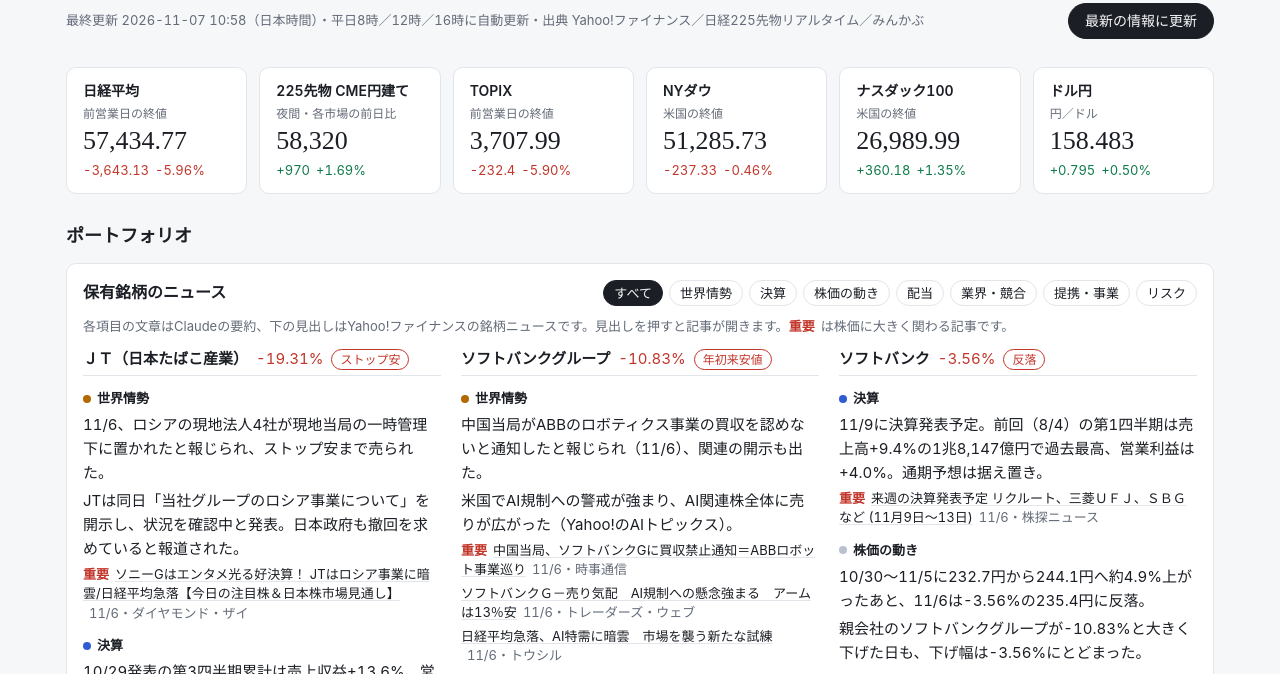
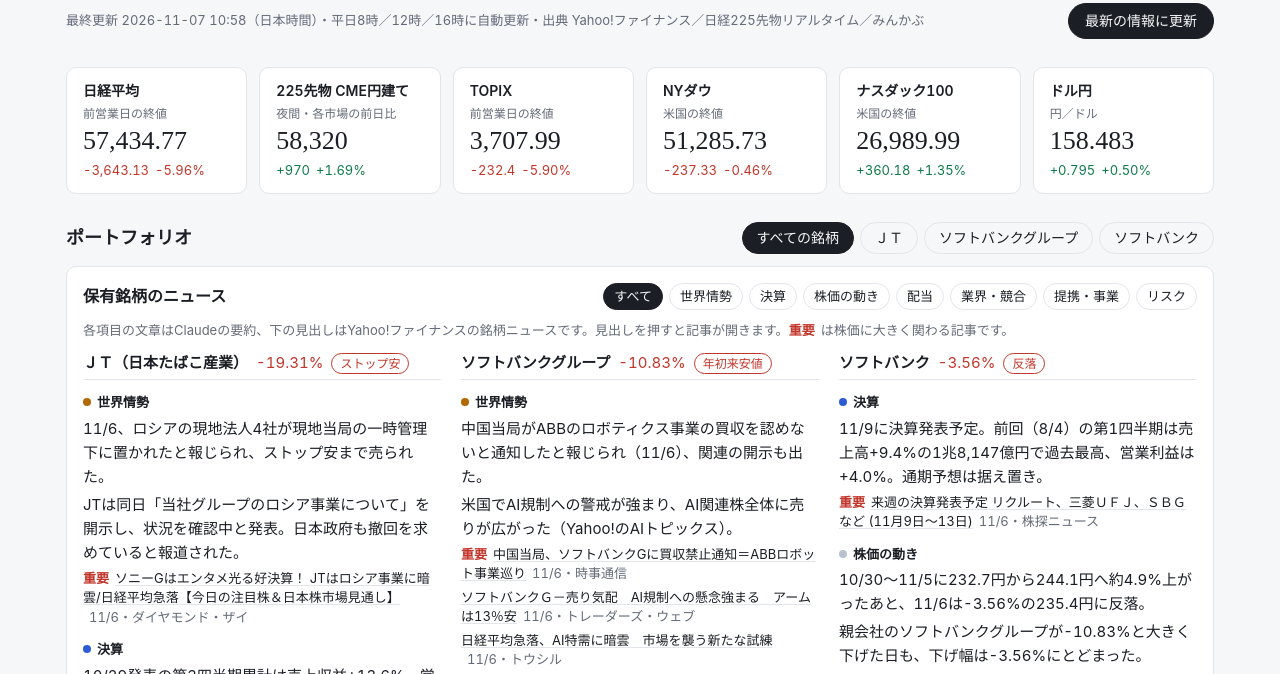
Before and after one commit to fellowskumazaki-bot/market, a plain HTML site: page index.html in a window 1280 px wide. Shown: the part 115-789 px from the top of the page. Drawn offline with Linux system fonts and the light colour scheme.

Commit message:
銘柄ごとの切り替えを追加

```diff
--- a/index.html
+++ b/index.html
@@ -76,6 +76,7 @@
   .chips .n { color: var(--muted); margin-right: 4px; }
   .nd-top { display: flex; flex-wrap: wrap; gap: 8px; align-items: center; justify-content: space-between; }
   .filters { display: flex; flex-wrap: wrap; gap: 6px; }
+  .switch .pill { font-size: 14px; padding: 4px 14px; }
   .nd-grid { display: grid; grid-template-columns: repeat(auto-fit, minmax(min(100%, 20rem), 1fr)); gap: 20px; }
   .nd-col { display: grid; gap: 12px; align-content: start; min-width: 0; }
   .nd-head { display: flex; flex-wrap: wrap; gap: 4px 8px; align-items: baseline; padding-bottom: 4px; border-bottom: 1px solid var(--line); }
@@ -125,7 +126,10 @@
   <section class="tiles" id="tiles" aria-label="主な指標"></section>
 
   <section class="section" id="portfolio">
-    <h2>ポートフォリオ</h2>
+    <div class="nd-top">
+      <h2>ポートフォリオ</h2>
+      <div class="filters switch" role="group" aria-label="表示する銘柄" id="stock-switch"></div>
+    </div>
     <div class="card" id="portfolio-news">
       <div class="nd-top">
         <h3>保有銘柄のニュース</h3>
@@ -216,7 +220,28 @@
 
   var CATS = [['世界情勢', 'var(--warn)'], ['決算', 'var(--accent)'], ['株価の動き', 'var(--bar-muted)'], ['配当', 'var(--up)'],
     ['業界・競合', 'var(--accent2)'], ['提携・事業', 'var(--accent3)'], ['リスク', 'var(--down)']];
-  var state = { cat: '', market: null, watch: null };
+  var state = { cat: '', code: '', market: null, watch: null };
+  function codeFromHash() { var m = String(location.hash).match(/^#c(\w+)$/); return m ? m[1] : ''; }
+  state.code = codeFromHash();
+  function picked(rows) { return state.code ? rows.filter(function (r) { return r.code === state.code; }) : rows; }
+  function shortName(n) { return String(n).replace(/（.*?）/g, ''); }
+  function renderSwitch(w) {
+    var box = clear(document.getElementById('stock-switch'));
+    if (!w) return;
+    var list = w.watch || [];
+    if (state.code && !list.some(function (r) { return r.code === state.code; })) state.code = '';
+    [{ code: '', name: 'すべての銘柄' }].concat(list).forEach(function (r) {
+      var b = el('button', 'pill', shortName(r.name)); b.type = 'button';
+      b.setAttribute('aria-pressed', String(state.code === r.code));
+      b.addEventListener('click', function () {
+        state.code = r.code;
+        if (history.replaceState) history.replaceState(null, '', r.code ? '#c' + r.code : location.pathname + location.search);
+        renderSwitch(state.watch); renderNewsdesk(state.watch); renderStocks(state.watch);
+      });
+      box.appendChild(b);
+    });
+  }
+  window.addEventListener('hashchange', function () { state.code = codeFromHash(); renderSwitch(state.watch); renderNewsdesk(state.watch); renderStocks(state.watch); });
   try { state.cat = localStorage.getItem('mk-cat') || ''; } catch (e) {}
 
   function table(target, cols, rows) {
@@ -293,7 +318,7 @@
   function renderNewsdesk(w) {
     var box = clear(document.getElementById('newsdesk'));
     if (!w) return;
-    (w.watch || []).forEach(function (r) {
+    picked(w.watch || []).forEach(function (r) {
       var col = el('div', 'nd-col');
       var head = el('div', 'nd-head');
       head.appendChild(el('h4', '', r.name));
@@ -343,7 +368,7 @@
   function renderStocks(w) {
     var box = clear(document.getElementById('stocks'));
     if (!w) return;
-    (w.watch || []).forEach(function (r) {
+    picked(w.watch || []).forEach(function (r) {
       var card = el('article', 'card'); card.id = 'stock-' + r.code;
       var head = el('div', 'nd-head');
       head.appendChild(el('h3', '', r.name)); head.appendChild(el('span', 'sub', r.code));
@@ -448,7 +473,7 @@
   function render() {
     var m = state.market, w = state.watch;
     if (m) { renderHeader(m); renderTiles(m); renderFutures(m); renderRest(m); }
-    renderFilters(); renderNewsdesk(w); renderStocks(w);
+    renderSwitch(w); renderFilters(); renderNewsdesk(w); renderStocks(w);
   }
 
   function getJSON(path) {
```
